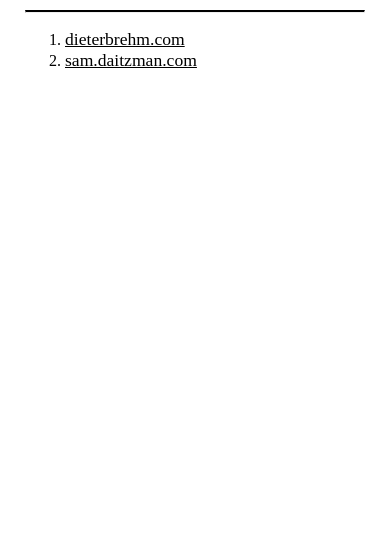
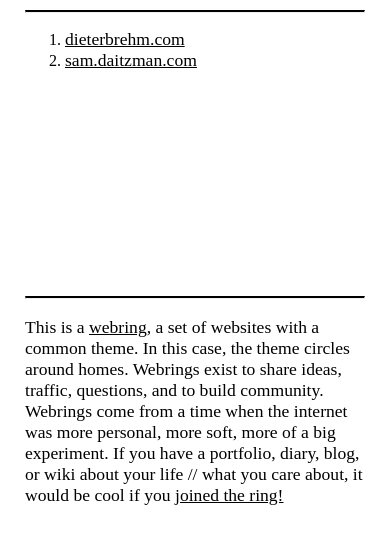
Before and after one commit to Inkering/ring, a website built with Parcel: page index.html in a window 390 px wide. Shown: the part 293-844 px from the top of the page. Built offline with nearby package versions, Linux system fonts and the light colour scheme; a web font is replaced by a local one.

Commit message:
more responsive ring list height

```diff
--- a/style.css
+++ b/style.css
@@ -69,7 +69,7 @@ hr {
 }
 
 .ring {
-    height: 40rem;
+    min-height: 33vh;
 }
 
 footer {
```
